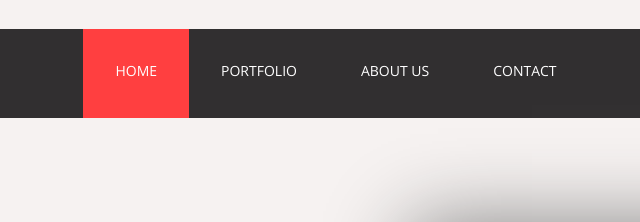
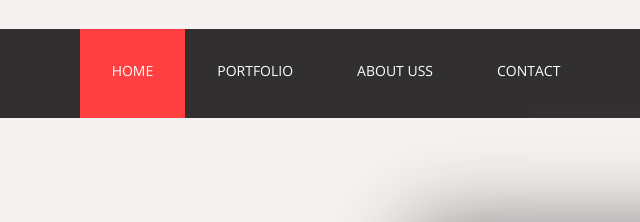
Before and after one commit to kolyaprog/agency, a plain HTML site: page index.html in a window 1280 px wide. Shown: the top 222 px of the page, 304-944 px from the left. Drawn offline with nearby package versions, Linux system fonts and the light colour scheme.

Commit message:
simple modification

```diff
--- a/index.html
+++ b/index.html
@@ -14,7 +14,7 @@
     <div class="topNav">
              <a href="#home" class="active">Home</a>
              <a href="#news">Portfolio</a>
-             <a href="#contact">About Us</a>
+             <a href="#contact">About Uss</a>
              <a href="#about">Contact</a>
     </div>
     <div class="blockVideo">
```
